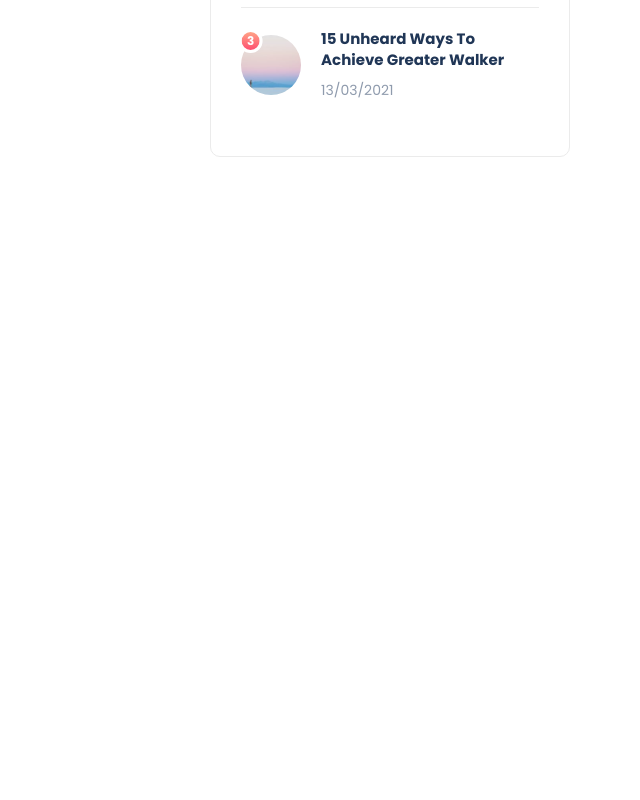
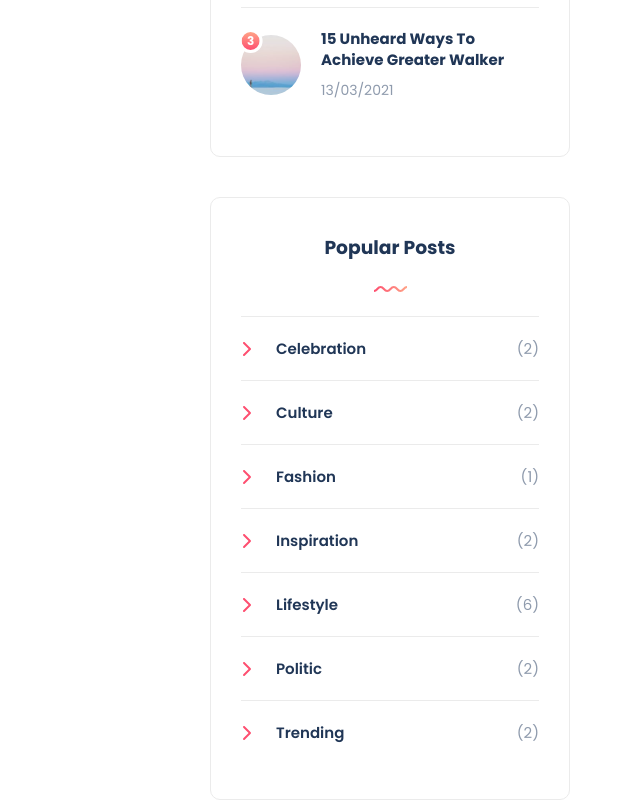
Before and after one commit to AbdukahharS/katen, a Next.js app: page / in a window 1280 px wide. Shown: the part 1434-2234 px from the top of the page, without its empty margins (640-1280 px from the left). Before the commit the page ends 1591 px from the top, so only its background shows below. Built offline with nearby package versions, Linux system fonts and the light colour scheme.

Commit message:
topics in Aside

```diff
--- a/src/components/Aside.jsx
+++ b/src/components/Aside.jsx
@@ -10,6 +10,7 @@ import {
   faTiktok,
   faYoutube,
 } from '@fortawesome/free-brands-svg-icons'
+import { faChevronRight } from '@fortawesome/free-solid-svg-icons'
 
 const posts = [
   {
@@ -27,6 +28,16 @@ const posts = [
     img: '/img/posts/matt-le-112706-unsplash-150x150.jpg',
     publishedAt: '13/03/2021',
   },
+]
+
+const topics = [
+  { name: 'Celebration', posts: 2 },
+  { name: 'Culture', posts: 2 },
+  { name: 'Fashion', posts: 1 },
+  { name: 'Inspiration', posts: 2 },
+  { name: 'Lifestyle', posts: 6 },
+  { name: 'Politic', posts: 2 },
+  { name: 'Trending', posts: 2 },
 ]
 
 const Aside = () => {
@@ -92,6 +103,20 @@ const Aside = () => {
           ))}
         </div>
       </div>
+
+      <div className={`${styles.topics}  ${styles.wrapper}`}>
+        <h3>Popular Posts</h3>
+        <Image src='/img/wave.svg' width={33} height={6} alt='wave' />
+        <div className={styles.list}>
+          {topics.map((topic, i) => (
+            <Link href={`/topic/${i}`} className={styles.topic} key={i}>
+              <FontAwesomeIcon icon={faChevronRight} />
+              <h4>{topic.name}</h4>
+              <span>({topic.posts})</span>
+            </Link>
+          ))}
+        </div>
+      </div>
     </aside>
   )
 }
--- a/src/styles/Aside.module.scss
+++ b/src/styles/Aside.module.scss
@@ -113,4 +113,44 @@
       }
     }
   }
+
+  .topics {
+    .list {
+      display: flex;
+      flex-direction: column;
+      width: 100%;
+
+      .topic {
+        width: 100%;
+        border-top: 1px solid #ebebeb;
+        padding: 20px 0;
+        display: flex;
+        flex-direction: row;
+        align-items: center;
+        justify-content: space-between;
+        gap: 25px;
+
+        svg {
+          color: #fe4f70;
+        }
+
+        h4 {
+          flex: 1;
+          font-size: 15px;
+          color: #203656;
+          font-weight: 600;
+          transition: inherit;
+        }
+
+        &:hover h4 {
+          color: #fe4f70;
+        }
+
+        span {
+          color: #8f9bad;
+          font-size: 15px;
+        }
+      }
+    }
+  }
 }
```
